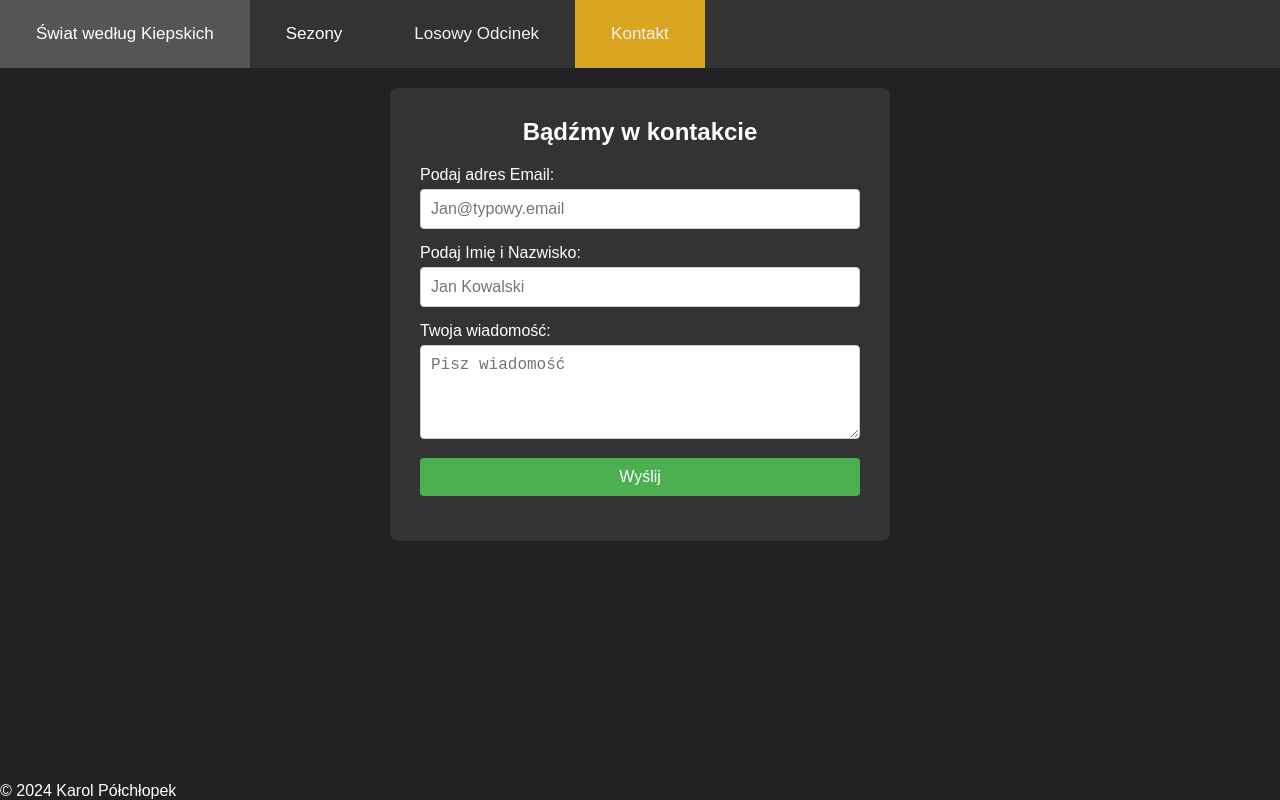
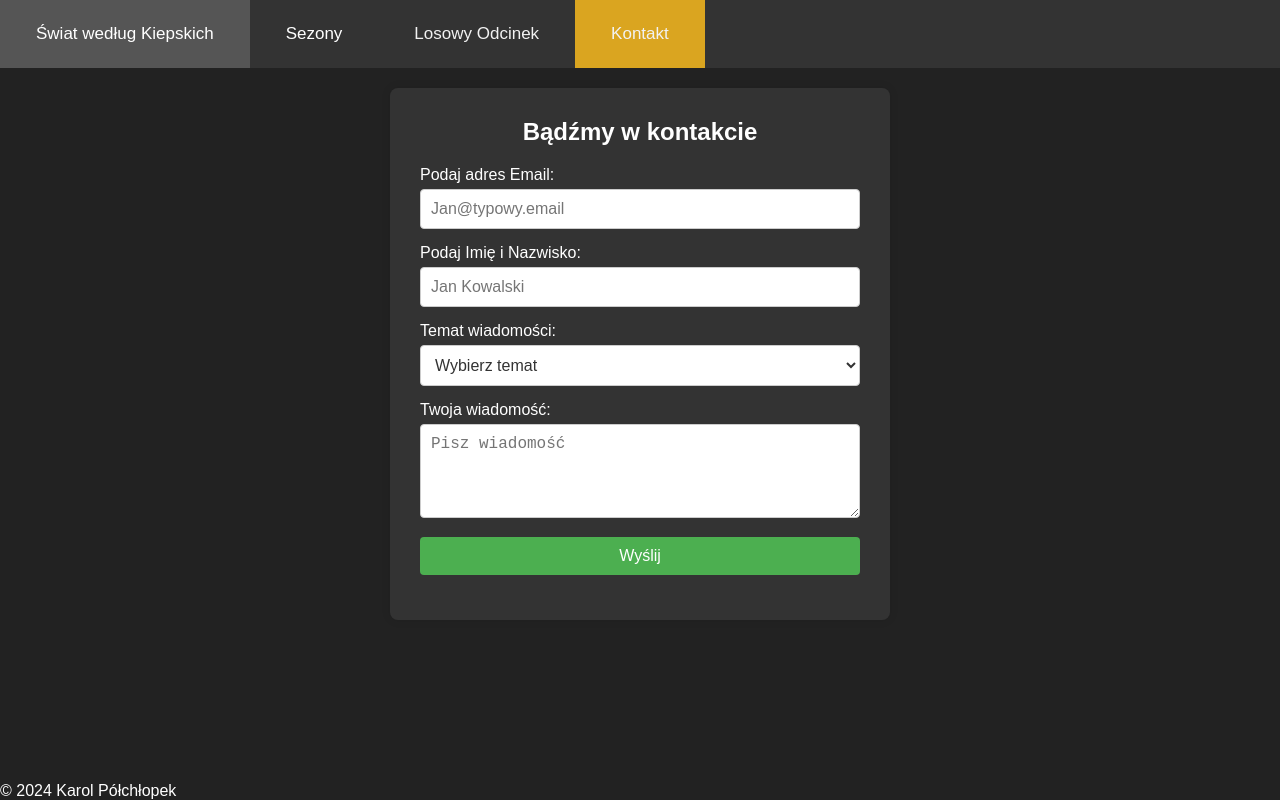
Before and after one commit to kpolchl/Aplikacje-webowe, a plain HTML site: page docs/kontakt.html in a window 1280 px wide. Drawn offline with Linux system fonts and the light colour scheme.

Commit message:
Zgodność z wymaganiami

```diff
--- a/docs/contact.css
+++ b/docs/contact.css
@@ -53,3 +53,18 @@
 .form-group button:hover {
     background-color: #45a049;
 }
+.form-group select {
+    width: 100%;
+    padding: 10px;
+    border: 1px solid #ccc;
+    border-radius: 4px;
+    font-size: 16px;
+    background-color: #fff;
+    color: #333;
+    cursor: pointer;
+}
+
+.form-group select:focus {
+    border-color: #4CAF50;
+    outline: none;
+}
--- a/docs/kontakt.html
+++ b/docs/kontakt.html
@@ -77,8 +77,19 @@
         </div>
 
         <div class="form-group">
+            <label for="subject">Temat wiadomości:</label>
+            <select id="subject" name="subject" required>
+                <option value="" disabled selected>Wybierz temat</option>
+                <option value="support">Pomoc</option>
+                <option value="feedback">Opinia</option>
+                <option value="inquiry">Pytanie</option>
+                <option value="other">Inne</option>
+            </select>
+        </div>
+
+        <div class="form-group">
             <label for="message">Twoja wiadomość:</label>
-                <textarea id="message" name="message" rows="4" cols="50" placeholder="Pisz wiadomość"  required></textarea>
+            <textarea id="message" name="message" rows="4" cols="50" placeholder="Pisz wiadomość" required></textarea>
         </div>
 
         <div class="form-group">
@@ -86,6 +97,7 @@
         </div>
     </form>
 </div>
+
     <footer>
         <p>&copy; 2024 Karol Półchłopek</p>
     </footer>
```
Also changed, not shown: docs/player.html (+0 -1 lines). Lines whose indentation alone changed are shown as unchanged.
